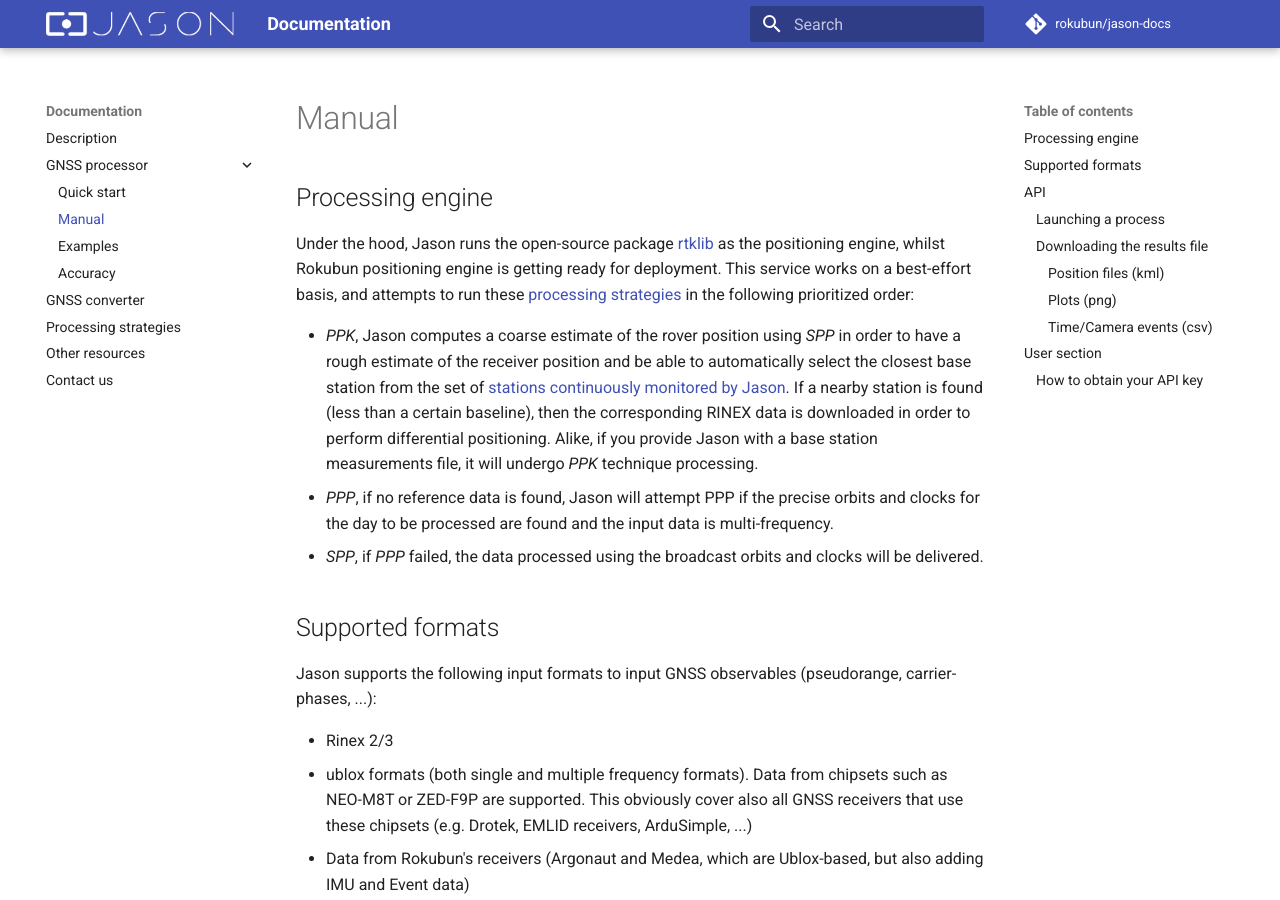
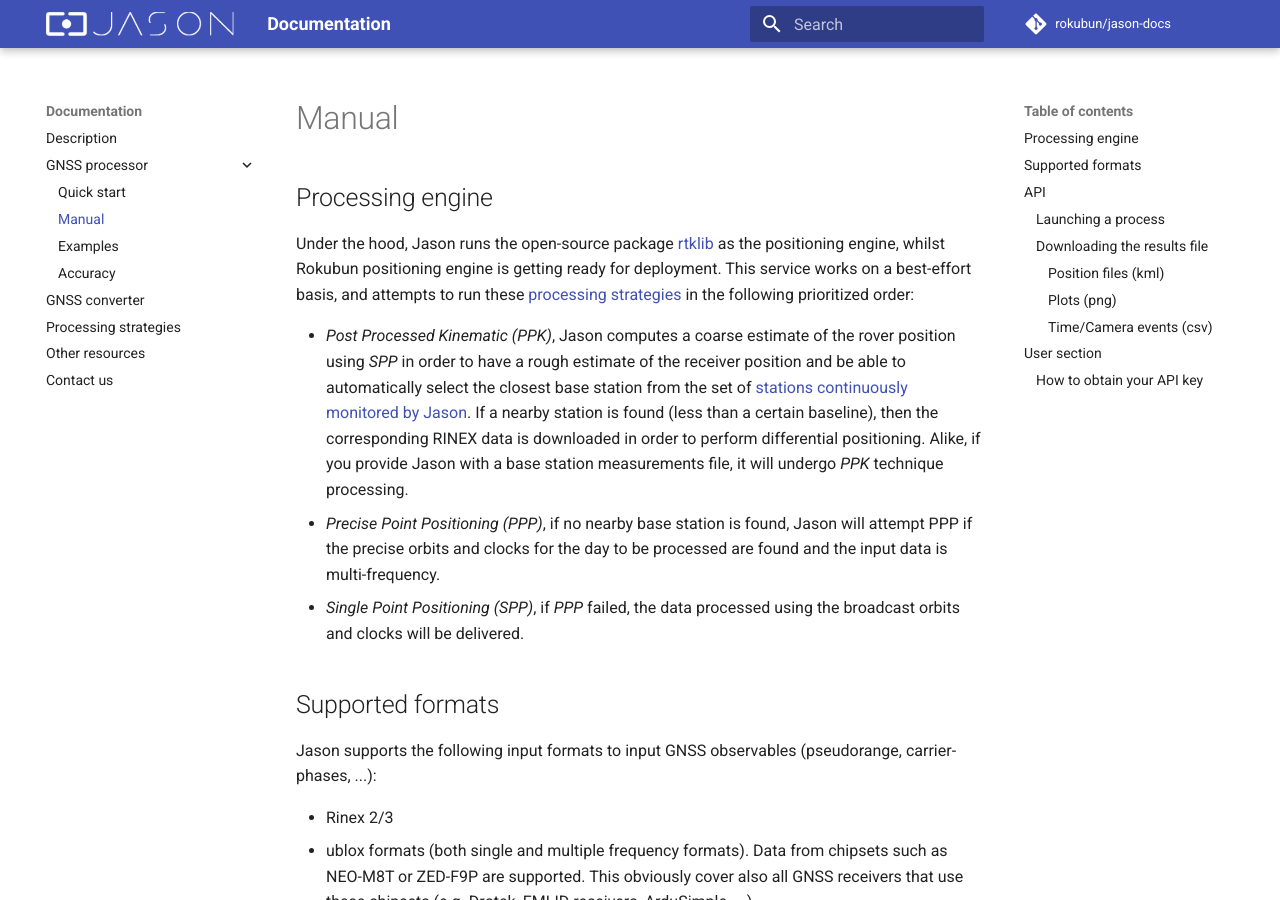
Before and after one commit to rokubun/jason-docs, an MkDocs documentation site: the page built from docs/manual.md, in a window 1280 px wide and 900 px high. Built offline with MkDocs 1.6.1 and Material for MkDocs 9.7.7, drawn with Linux system fonts in a browser that asks for light colours; some web fonts are replaced; comment, search, counter and statistics services are not loaded.

Commit message:
fix: some acronyms have been expanded for clarity

```diff
--- a/docs/manual.md
+++ b/docs/manual.md
@@ -7,17 +7,17 @@
 on a best-effort basis, and attempts to run these
 [processing strategies](../strategies) in the following prioritized order:
 
-- _PPK_, Jason computes a coarse estimate of the rover position using _SPP_ in
+- _Post Processed Kinematic (PPK)_, Jason computes a coarse estimate of the rover position using _SPP_ in
   order to have a rough estimate of the receiver position and be able to
   automatically select the closest base station from the set of
   [stations continuously monitored by Jason](https://jason.rokubun.cat/#!/login#coverage).
   If a nearby station is found (less than a certain baseline),
   then the corresponding RINEX data is downloaded in order to perform differential
   positioning. Alike, if you provide Jason with a base station measurements file, it will undergo _PPK_ technique processing.
-- _PPP_, if no reference data is found, Jason will attempt PPP if the precise
+- _Precise Point Positioning (PPP)_, if no nearby base station is found, Jason will attempt PPP if the precise
   orbits and clocks for the day to be processed are found and the input data
   is multi-frequency.
-- _SPP_, if _PPP_ failed, the data processed using the broadcast orbits and
+- _Single Point Positioning (SPP)_, if _PPP_ failed, the data processed using the broadcast orbits and
   clocks will be delivered.
 
 ## Supported formats
```
